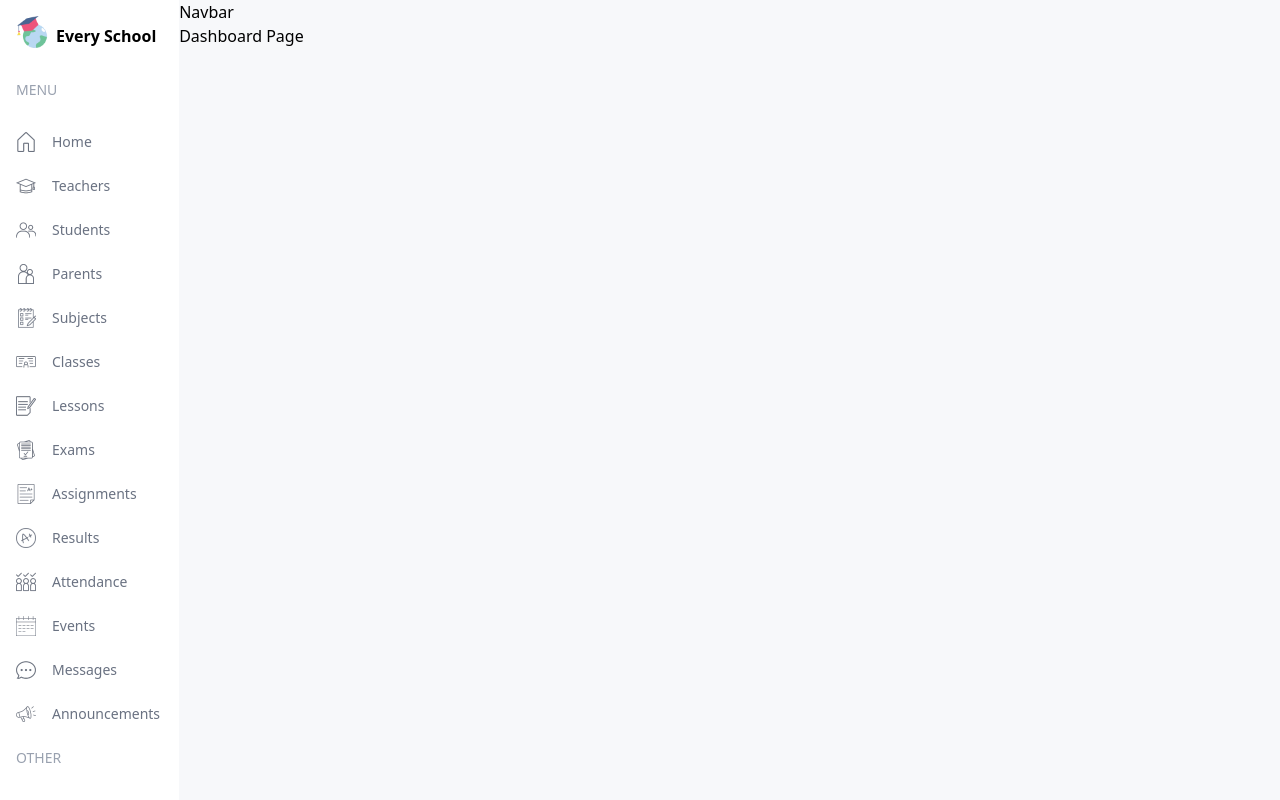
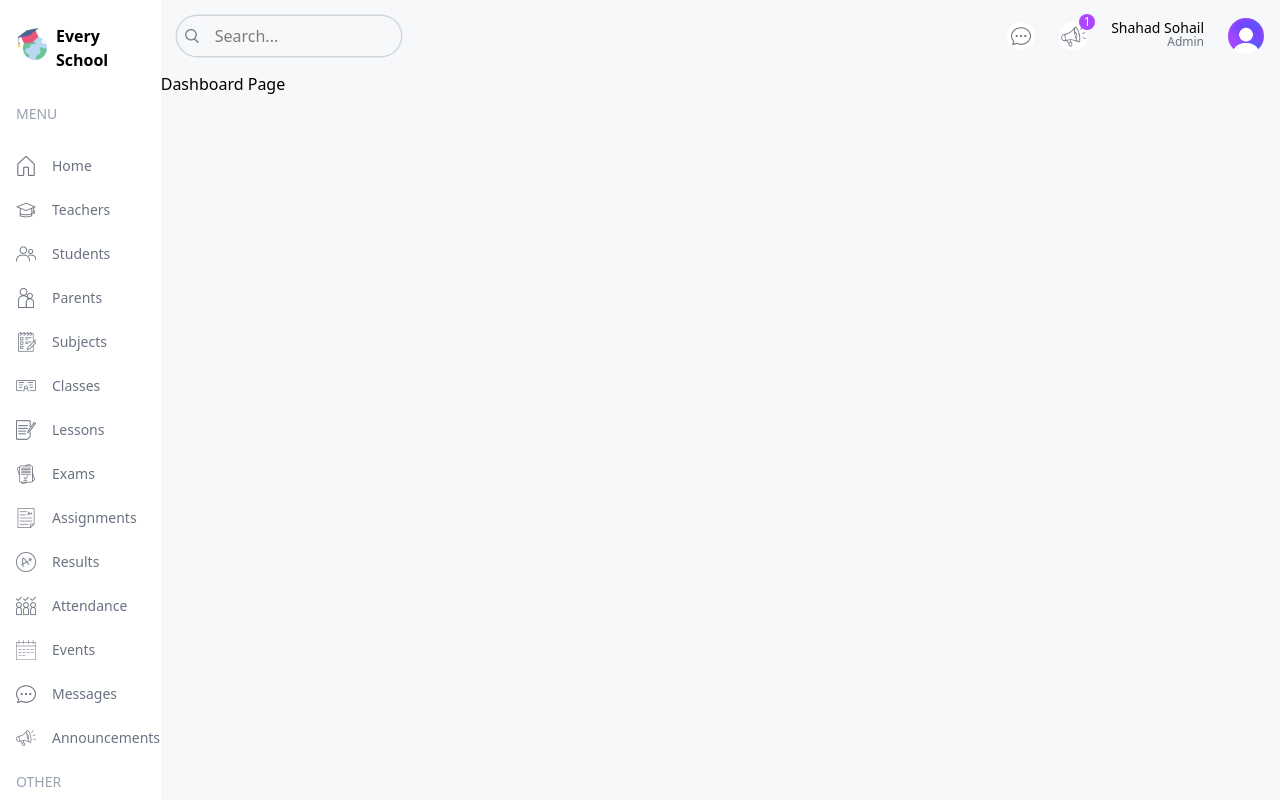
Before and after one commit to codedByShahzad/Every_School_Dashboard, a Next.js app in the folder frontend/: page / in a window 1280 px wide. Built offline with nearby package versions, Linux system fonts and the light colour scheme.

Commit message:
Made the Navbar for the Dashboard

```diff
--- a/frontend/app/(dashboard)/layout.tsx
+++ b/frontend/app/(dashboard)/layout.tsx
@@ -18,7 +18,7 @@
             </Link>
             <Menu />
         </div>
-        <div className=" md:w-[92%] lg:w-[86%] xl:w-[5/6] bg-[#F7F8FA] overflow-scroll">
+        <div className=" w-full bg-[#F7F8FA] overflow-scroll">
             <Navbar />
             {children}
         </div>
--- a/frontend/src/components/Navbar.tsx
+++ b/frontend/src/components/Navbar.tsx
@@ -1,8 +1,28 @@
+import Image from 'next/image'
 import React from 'react'
 
 const Navbar = () => {
   return (
-    <div>Navbar</div>
+    <div className='flex items-center justify-between p-4'>
+      <div className='hidden md:flex items-center gap-2 px-2 ring-[1.5px] ring-gray-300 rounded-full' >
+          <Image src="/images/search.png" alt='' width={14} height={14} />
+          <input type="text" placeholder='Search...' className='w-50 bg-transparent outline-none p-2 ' />
+      </div>
+      <div className='flex items-center justify-end gap-6 w-full'>
+        <div className='rounded-full bg-white w-7 h-7 flex items-center justify-center cursor-pointer'>
+          <Image src='/images/message.png' alt='' width={20} height={20} />
+        </div>
+        <div className='rounded-full bg-white w-7 h-7 flex items-center justify-center cursor-pointer relative'>
+          <Image src="/images/announcement.png" alt='' width={25} height={25} />
+          <div className="absolute -top-2 -right-2 w-4 h-4 flex items-center justify-center bg-purple-500 text-white rounded-full text-xs">1</div>
+        </div>
+        <div className='flex flex-col '>
+          <span className='text-sm leading-3 font-medium'>Shahad Sohail</span>
+          <span className='text-xs text-gray-500 text-right'>Admin</span>
+        </div>
+        <Image src="/images/avatar.png" alt='' width={36} height={36} className='rounded-full' />
+      </div>
+    </div>
   )
 }
 
```
